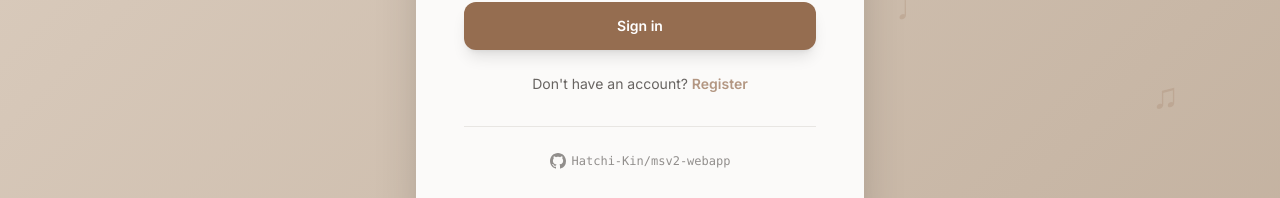
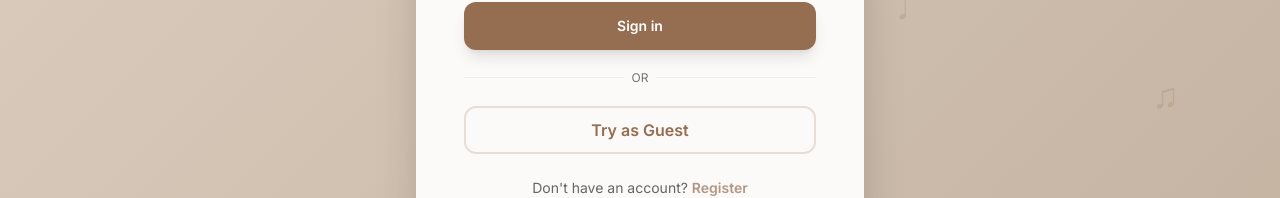
Before and after one commit to Hatchi-Kin/msv2-webapp, a React (Vite) app: page / in a window 1280 px wide. Shown: the part 564-762 px from the top of the page. Built offline with nearby package versions, Linux system fonts and the light colour scheme; no server answers.

Commit message:
add guest user

```diff
--- a/src/context/AuthContext.tsx
+++ b/src/context/AuthContext.tsx
@@ -19,6 +19,7 @@ interface AuthContextType {
   loading: boolean;
   error: string | null;
   login: (email: string, password: string) => Promise<void>;
+  loginAsGuest: () => Promise<void>;
   register: (user: UserCreate) => Promise<void>;
   logout: () => Promise<void>;
   refreshAccessToken: () => Promise<void>;
@@ -105,6 +106,23 @@ export const AuthProvider: React.FC<{ children: React.ReactNode }> = ({
     },
     [fetchUser, navigate, clearAuth]
   );
+
+  const loginAsGuest = useCallback(async () => {
+    setLoading(true);
+    setError(null);
+    try {
+      const tokenResponse: Token = await api.auth.guest();
+      storeAccessToken(tokenResponse.access_token);
+      await fetchUser(tokenResponse.access_token);
+      navigate("/library"); // Redirect to library on successful guest login
+    } catch (err) {
+      console.error("Guest login failed:", err);
+      setError(getErrorMessage(err));
+      clearAuth();
+    } finally {
+      setLoading(false);
+    }
+  }, [fetchUser, navigate, clearAuth]);
 
   const register = useCallback(
     async (userCreate: UserCreate) => {
@@ -199,6 +217,7 @@ export const AuthProvider: React.FC<{ children: React.ReactNode }> = ({
     loading,
     error,
     login,
+    loginAsGuest,
     register,
     logout,
     refreshAccessToken,
--- a/src/features/auth/LandingPage.tsx
+++ b/src/features/auth/LandingPage.tsx
@@ -10,7 +10,7 @@ import ErrorAlert from "@/components/ui/ErrorAlert";
 const LandingPage: React.FC = () => {
   const [email, setEmail] = useState("");
   const [password, setPassword] = useState("");
-  const { login, loading, error } = useAuth();
+  const { login, loginAsGuest, loading, error } = useAuth();
 
   const location = useLocation();
 
@@ -76,6 +76,24 @@ const LandingPage: React.FC = () => {
         <SubmitButton loading={loading} loadingText="Signing in...">
           Sign in
         </SubmitButton>
+
+        <div className="relative my-6">
+          <div className="absolute inset-0 flex items-center">
+            <span className="w-full border-t border-border/50" />
+          </div>
+          <div className="relative flex justify-center text-xs uppercase">
+            <span className="bg-background px-2 text-muted-foreground">Or</span>
+          </div>
+        </div>
+
+        <button
+          type="button"
+          onClick={() => loginAsGuest()}
+          disabled={loading}
+          className="w-full h-12 text-primary font-semibold rounded-xl border-2 border-primary/20 hover:border-primary/50 hover:bg-primary/5 transition-all duration-300 hover:-translate-y-0.5"
+        >
+          Try as Guest
+        </button>
       </form>
     </AuthPageLayout>
   );
--- a/src/lib/api/auth.ts
+++ b/src/lib/api/auth.ts
@@ -25,6 +25,14 @@ export const authApi = {
       },
       credentials: "include", // Required to receive refresh token cookie
       body: formBody.toString(),
+    });
+    return handleResponse(response);
+  },
+
+  async guest(): Promise<Token> {
+    const response = await fetch(`${API_BASE_URL}/auth/guest`, {
+        method: "POST",
+        credentials: "include", // Required to receive refresh token cookie
     });
     return handleResponse(response);
   },
```
